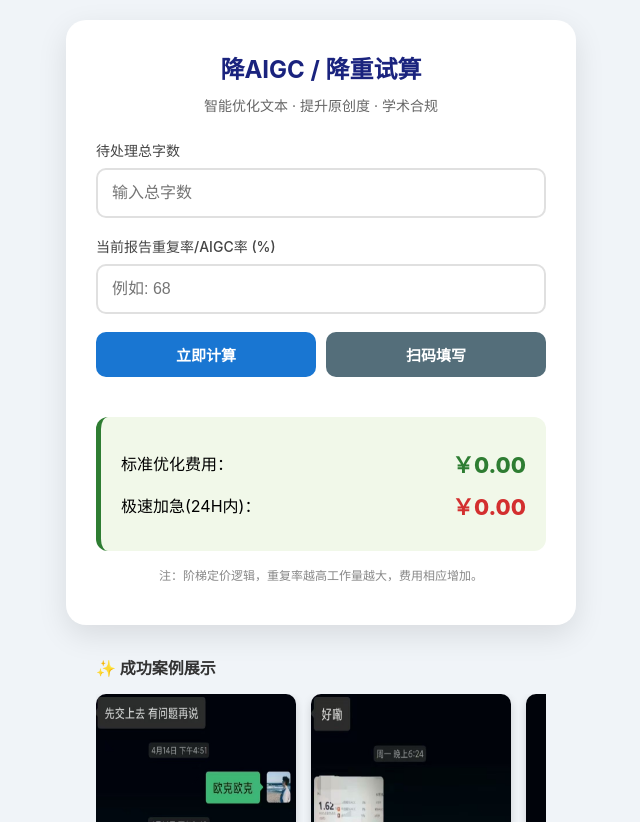
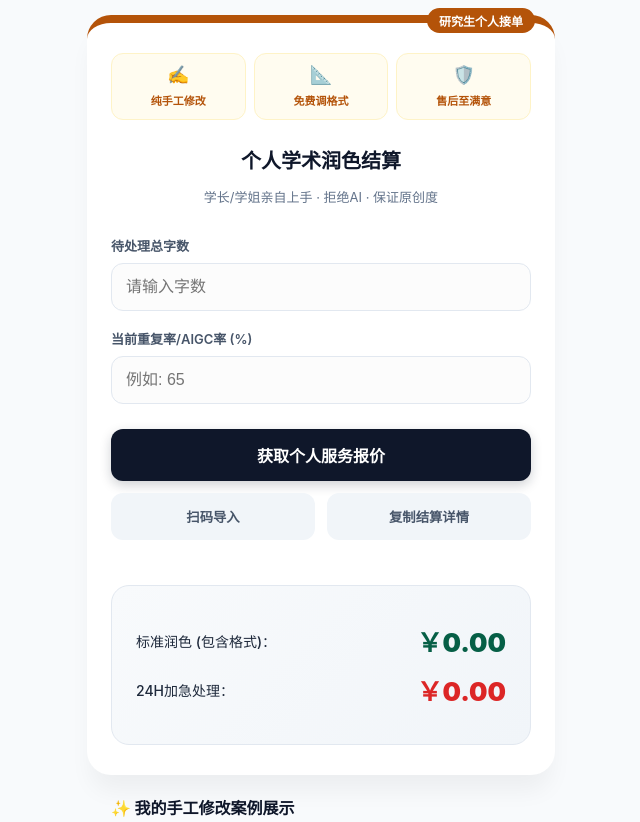
Before and after one commit to zhaizhaizhai-git/fee-calculator, a plain HTML site: page index.html in a window 1280 px wide. Shown: the top 822 px of the page, without its empty margins (319-959 px from the left). Drawn offline with Linux system fonts and the light colour scheme.

Commit message:
Update index.html

```diff
--- a/index.html
+++ b/index.html
@@ -3,150 +3,210 @@
 <head>
     <meta charset="UTF-8">
     <meta name="viewport" content="width=device-width, initial-scale=1.0">
-    <title>专业降重/降AIGC费用计算器</title>
+    <title>研究生个人学术服务 - 结算中心</title>
     <script src="https://unpkg.com/html5-qrcode"></script>
     <style>
         :root {
-            --primary-color: #1976d2;
-            --accent-color: #2e7d32;
-            --bg-color: #f0f4f8;
+            --primary: #0f172a; /* 睿智深蓝 */
+            --accent: #b45309;  /* 学术金 */
+            --success: #065f46; /* 严谨绿 */
+            --bg: #f8fafc;
         }
 
         body {
-            font-family: -apple-system, BlinkMacSystemFont, "Segoe UI", Roboto, sans-serif;
-            background-color: var(--bg-color);
+            font-family: -apple-system, "Noto Sans SC", sans-serif;
+            background-color: var(--bg);
             margin: 0;
-            padding: 20px;
+            padding: 15px;
             display: flex;
             flex-direction: column;
             align-items: center;
+            color: #1e293b;
         }
 
         .container {
             background: white;
-            padding: 30px;
-            border-radius: 20px;
-            box-shadow: 0 10px 30px rgba(0,0,0,0.1);
+            padding: 30px 24px;
+            border-radius: 24px;
+            box-shadow: 0 20px 25px -5px rgba(0, 0, 0, 0.05);
             width: 100%;
-            max-width: 450px;
-            margin-bottom: 30px;
+            max-width: 420px;
+            margin-bottom: 20px;
+            border-top: 8px solid var(--accent);
+            position: relative;
         }
 
-        h2 { text-align: center; color: #1a237e; margin-top: 0; }
-        p.subtitle { text-align: center; color: #666; font-size: 14px; margin-top: -10px; margin-bottom: 25px; }
+        /* 个人身份标签 */
+        .identity-tag {
+            position: absolute;
+            top: -15px;
+            right: 20px;
+            background: var(--accent);
+            color: white;
+            padding: 4px 12px;
+            border-radius: 20px;
+            font-size: 12px;
+            font-weight: bold;
+        }
+
+        /* 核心承诺展示区 */
+        .promise-grid {
+            display: grid;
+            grid-template-columns: 1fr 1fr 1fr;
+            gap: 8px;
+            margin-bottom: 25px;
+        }
+        .promise-item {
+            background: #fffcf0;
+            border: 1px solid #fef3c7;
+            padding: 10px 5px;
+            border-radius: 12px;
+            text-align: center;
+        }
+        .promise-icon { font-size: 18px; margin-bottom: 4px; display: block; }
+        .promise-text { font-size: 11px; color: var(--accent); font-weight: 800; }
+
+        h2 { text-align: center; margin: 10px 0 5px 0; font-size: 20px; color: var(--primary); }
+        .subtitle { text-align: center; color: #64748b; font-size: 13px; margin-bottom: 30px; }
 
         .input-group { margin-bottom: 18px; }
-        label { display: block; margin-bottom: 8px; color: #444; font-weight: 500; font-size: 14px; }
+        label { display: block; font-size: 13px; font-weight: 600; margin-bottom: 8px; color: #475569; }
         input {
             width: 100%;
             padding: 14px;
-            border: 2px solid #e0e0e0;
-            border-radius: 10px;
+            border: 1.5px solid #e2e8f0;
+            border-radius: 12px;
             font-size: 16px;
             box-sizing: border-box;
-            transition: border-color 0.3s;
+            background: #fcfcfc;
         }
-        input:focus { outline: none; border-color: var(--primary-color); }
+        input:focus { outline: none; border-color: var(--accent); background: white; }
 
-        .btn-box { display: flex; gap: 10px; margin-top: 10px; }
+        .btn-group { display: grid; grid-template-columns: 1fr 1fr; gap: 12px; margin-top: 25px; }
         button {
-            flex: 1;
-            padding: 12px;
-            background: var(--primary-color);
-            color: white;
+            padding: 14px;
             border: none;
-            border-radius: 10px;
+            border-radius: 12px;
+            font-weight: 700;
             cursor: pointer;
-            font-weight: bold;
-            font-size: 15px;
+            transition: all 0.2s;
         }
-        button.scan-btn { background: #546e7a; }
+        .btn-calc { background: var(--primary); color: white; grid-column: span 2; font-size: 16px; box-shadow: 0 4px 12px rgba(15, 23, 42, 0.2); }
+        .btn-scan { background: #f1f5f9; color: #475569; }
+        .btn-copy { background: #f1f5f9; color: #475569; }
+        button:active { transform: translateY(2px); }
 
         .result-box {
-            margin-top: 25px;
-            padding: 20px;
-            background: #f1f8e9;
-            border-radius: 12px;
-            border-left: 5px solid var(--accent-color);
+            margin-top: 30px;
+            padding: 24px;
+            background: linear-gradient(135deg, #f8fafc 0%, #f1f5f9 100%);
+            border-radius: 18px;
+            border: 1px solid #e2e8f0;
         }
+        .result-item { display: flex; justify-content: space-between; align-items: center; margin: 12px 0; }
+        .price-label { font-size: 14px; font-weight: 500; }
+        .price-value { font-size: 26px; font-weight: 900; color: var(--success); }
+        .urgent .price-value { color: #dc2626; }
 
-        .result-item { display: flex; justify-content: space-between; margin: 10px 0; align-items: center; }
-        .price { color: var(--accent-color); font-size: 22px; font-weight: 800; }
-        .urgent { color: #d32f2f; }
+        #reader { margin-top: 15px; border-radius: 15px; overflow: hidden; }
 
-        /* 成功案例样式 */
-        .case-title { width: 100%; max-width: 450px; margin-bottom: 15px; font-weight: bold; color: #333; }
-        .case-gallery {
+        /* 成功案例区 */
+        .section-title { width: 100%; max-width: 420px; font-weight: 800; margin-bottom: 12px; color: var(--primary); display: flex; align-items: center; gap: 8px; }
+        .gallery {
             width: 100%;
-            max-width: 450px;
+            max-width: 420px;
             display: flex;
             gap: 15px;
             overflow-x: auto;
-            padding-bottom: 15px;
+            padding-bottom: 10px;
+            -webkit-overflow-scrolling: touch;
         }
-        .case-gallery img {
-            width: 200px;
+        .gallery img {
+            width: 210px;
             height: auto;
-            border-radius: 10px;
-            box-shadow: 0 4px 10px rgba(0,0,0,0.15);
+            border-radius: 15px;
+            box-shadow: 0 10px 15px -3px rgba(0,0,0,0.1);
             flex-shrink: 0;
+            border: 1px solid #fff;
         }
 
-        #reader { margin-top: 15px; border-radius: 10px; overflow: hidden; }
-        .tip { font-size: 12px; color: #888; text-align: center; margin-top: 15px; }
+        .personal-note {
+            width: 100%;
+            max-width: 400px;
+            background: white;
+            padding: 15px;
+            border-radius: 12px;
+            font-size: 12px;
+            color: #64748b;
+            margin-top: 20px;
+            line-height: 1.6;
+            border: 1px solid #f1f5f9;
+        }
     </style>
 </head>
-
 <body>
 
 <div class="container">
-    <h2>降AIGC / 降重试算</h2>
-    <p class="subtitle">智能优化文本 · 提升原创度 · 学术合规</p>
+    <div class="identity-tag">研究生个人接单</div>
+
+    <div class="promise-grid">
+        <div class="promise-item"><span class="promise-icon">✍️</span><span class="promise-text">纯手工修改</span></div>
+        <div class="promise-item"><span class="promise-icon">📐</span><span class="promise-text">免费调格式</span></div>
+        <div class="promise-item"><span class="promise-icon">🛡️</span><span class="promise-text">售后至满意</span></div>
+    </div>
+
+    <h2>个人学术润色结算</h2>
+    <p class="subtitle">学长/学姐亲自上手 · 拒绝AI · 保证原创度</p>
 
     <div class="input-group">
         <label>待处理总字数</label>
-        <input type="number" id="words" placeholder="输入总字数" oninput="calculate()">
+        <input type="number" id="words" placeholder="请输入字数" oninput="calculate()">
     </div>
 
     <div class="input-group">
-        <label>当前报告重复率/AIGC率 (%)</label>
-        <input type="number" id="rate" placeholder="例如: 68" oninput="calculate()">
+        <label>当前重复率/AIGC率 (%)</label>
+        <input type="number" id="rate" placeholder="例如: 65" oninput="calculate()">
     </div>
 
-    <div class="btn-box">
-        <button onclick="calculate()">立即计算</button>
-        <button class="scan-btn" onclick="startScan()">扫码填写</button>
+    <div class="btn-group">
+        <button class="btn-calc" onclick="calculate()">获取个人服务报价</button>
+        <button class="btn-scan" id="scanBtn" onclick="toggleScan()">扫码导入</button>
+        <button class="btn-copy" onclick="copyResult()">复制结算详情</button>
     </div>
 
     <div id="reader"></div>
 
     <div class="result-box">
         <div class="result-item">
-            <span>标准优化费用：</span>
-            <span class="price" id="normalPrice">￥0.00</span>
+            <span class="price-label">标准润色 (包含格式)：</span>
+            <span class="price-value" id="normalPrice">￥0.00</span>
         </div>
-        <div class="result-item">
-            <span>极速加急(24H内)：</span>
-            <span class="price urgent" id="urgentPrice">￥0.00</span>
+        <div class="result-item urgent">
+            <span class="price-label">24H加急处理：</span>
+            <span class="price-value" id="urgentPrice">￥0.00</span>
         </div>
     </div>
-
-    <p class="tip">注：阶梯定价逻辑，重复率越高工作量越大，费用相应增加。</p>
 </div>
 
-<div class="case-title">✨ 成功案例展示</div>
-<div class="case-gallery">
-    <!-- 这里引用你GitHub仓库里上传的图片文件名 -->
+<div class="section-title">✨ 我的手工修改案例展示</div>
+<div class="gallery">
     <img src="微信图片_20260503221213_13_68(1).jpg" alt="案例1">
     <img src="微信图片_20260503221214_14_68(1).jpg" alt="案例2">
     <img src="微信图片_20260503221215_15_68(1).jpg" alt="案例3">
     <img src="微信图片_20260503221215_16_68(1).jpg" alt="案例4">
 </div>
 
+<div class="personal-note">
+    <strong>💡 郑重承诺：</strong><br>
+    本人接单后由个人纯手工修改，非团队外包。报价包含基础字数费及难度补偿，<strong>费用已含文档格式规范化调整</strong>。所有稿件包售后直到你审核满意为止。
+</div>
+
 <script>
+let html5QrCode;
+
 function calculate() {
-    let words = parseFloat(document.getElementById('words').value) || 0;
-    let rate = parseFloat(document.getElementById('rate').value) || 0;
+    const words = parseFloat(document.getElementById('words').value) || 0;
+    const rate = parseFloat(document.getElementById('rate').value) || 0;
 
     if (words <= 0) {
         document.getElementById('normalPrice').innerText = "￥0.00";
@@ -154,42 +214,57 @@ function calculate() {
         return;
     }
 
-    // 计费逻辑：基础价 12元/千字
-    let baseRate = 12;
+    // 核心定价：12元 / 1000字
+    const basePrice = (words / 1000) * 12;
 
-    // 难度加成：根据当前重复率调整
-    let difficultyExtra = 0;
-    if (rate > 70) {
-        difficultyExtra = 30; // 高难度加30元
-    } else if (rate > 40) {
-        difficultyExtra = 15; // 中难度加15元
-    } else if (rate > 20) {
-        difficultyExtra = 5;  // 低难度加5元
-    }
+    // 难度及手工溢价 (重复率越高，手工重写的工作量呈指数增长)
+    let extra = 0;
+    if (rate > 80) extra = 35;      // 几乎全篇重写
+    else if (rate > 50) extra = 20; // 较多改动
+    else if (rate > 20) extra = 10; // 少量优化
 
-    let basePrice = (words / 1000) * baseRate + difficultyExtra;
-    let urgentPrice = basePrice + 50; // 加急固定+50
+    const finalNormal = basePrice + extra;
+    const finalUrgent = finalNormal + 50;
 
-    document.getElementById('normalPrice').innerText = "￥" + basePrice.toFixed(2);
-    document.getElementById('urgentPrice').innerText = "￥" + urgentPrice.toFixed(2);
+    document.getElementById('normalPrice').innerText = "￥" + finalNormal.toFixed(2);
+    document.getElementById('urgentPrice').innerText = "￥" + finalUrgent.toFixed(2);
 }
 
-function startScan() {
-    const html5QrCode = new Html5Qrcode("reader");
+async function toggleScan() {
+    const btn = document.getElementById('scanBtn');
+    if (html5QrCode && html5QrCode.isScanning) {
+        await html5QrCode.stop();
+        btn.innerText = "扫码导入";
+        return;
+    }
+    html5QrCode = new Html5Qrcode("reader");
+    btn.innerText = "停止扫码";
     html5QrCode.start(
         { facingMode: "environment" },
         { fps: 10, qrbox: 250 },
         qrCodeMessage => {
-            let parts = qrCodeMessage.split(/[，,]/);
+            const parts = qrCodeMessage.split(/[，,]/);
             if (parts.length >= 2) {
                 document.getElementById('words').value = parts[0];
                 document.getElementById('rate').value = parts[1];
                 calculate();
+                toggleScan();
             }
-            html5QrCode.stop();
         },
         error => {}
     );
+}
+
+function copyResult() {
+    const normal = document.getElementById('normalPrice').innerText;
+    const words = document.getElementById('words').value;
+    const text = `【研究生个人接单·结算单】\n————————————————\n服务说明：纯手工润色 + 格式调优\n待处理字数：${words}\n预估总费用：${normal}\n————————————————\n⭐ 个人承诺：包调格式、包售后直至满意、绝不使用AI。`;
+
+    navigator.clipboard.writeText(text).then(() => {
+        alert("结算单已复制！快发给你的同学/客户吧~");
+    }).catch(err => {
+        alert("复制失败，请尝试截图保存");
+    });
 }
 </script>
 
```
